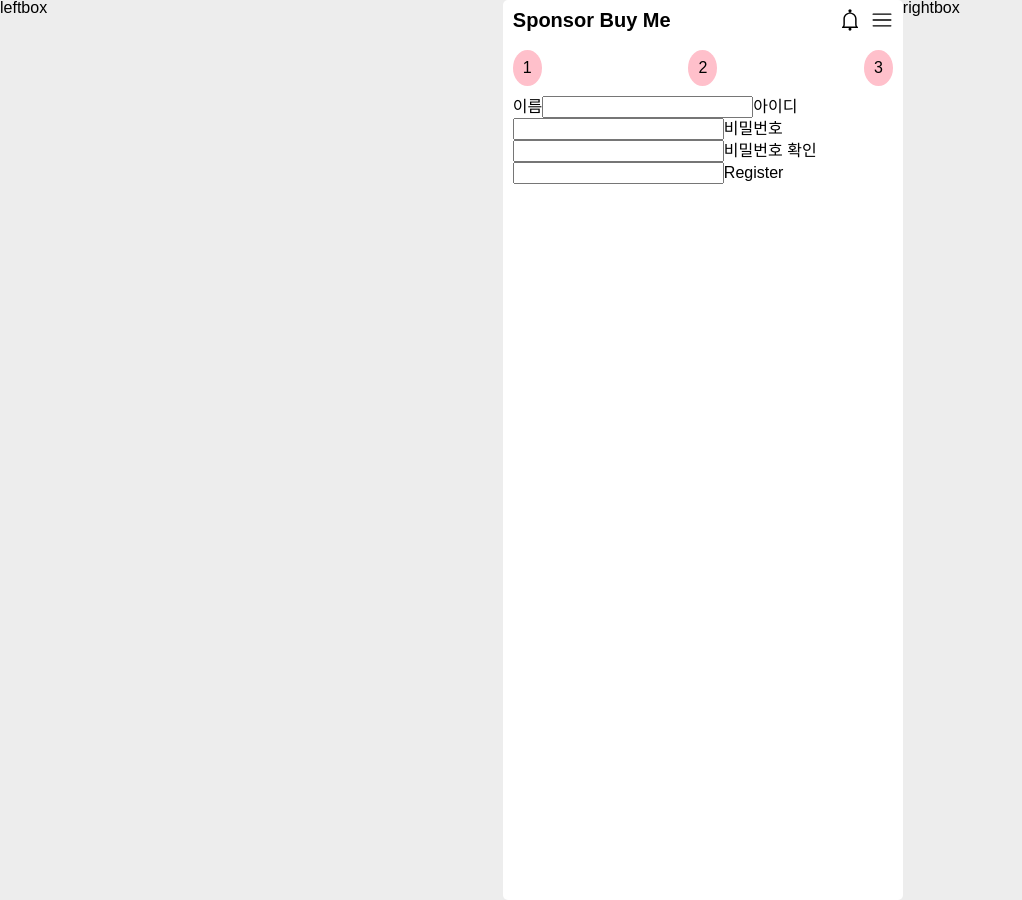
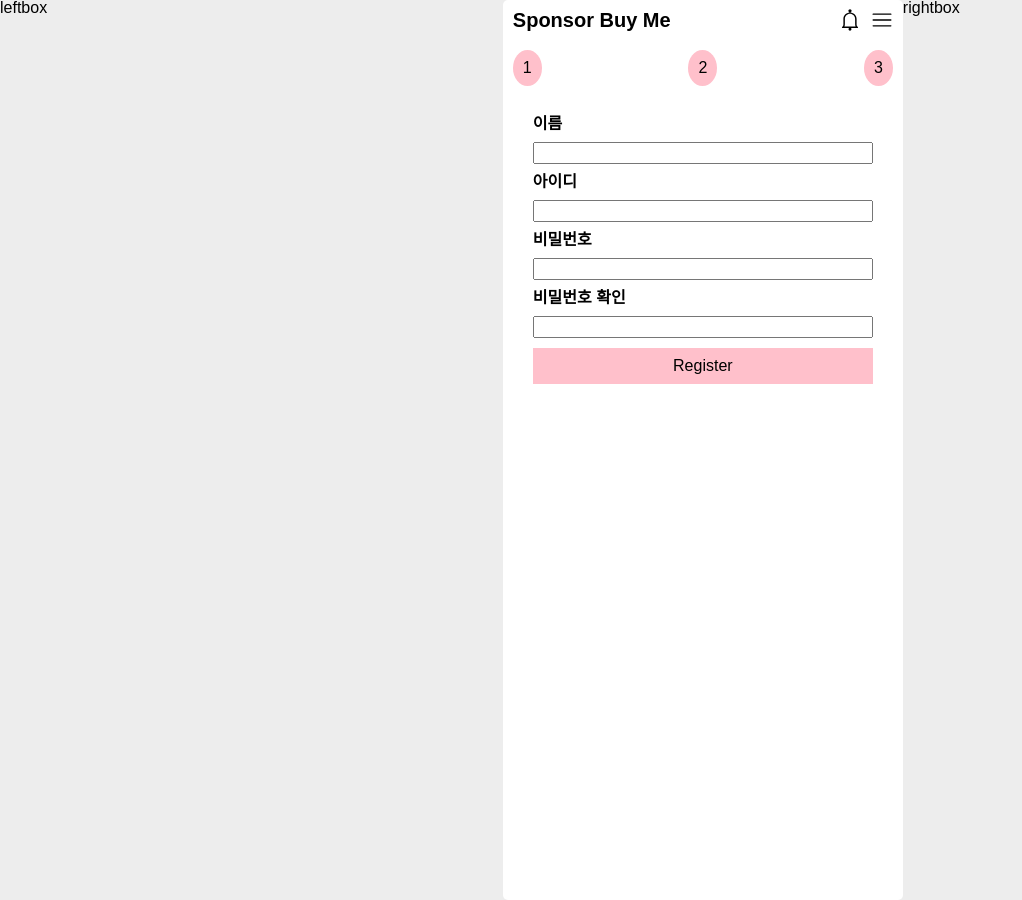
Before and after one commit to a-honey/sponsor-me-now, a React (Vite) app: page /register in a window 1280 px wide. Both pictures are taken after a click on the element "후원하기". Shown: the whole page, without its empty margins (0-1022 px from the left). Built offline with nearby package versions, Linux system fonts and the light colour scheme.

Commit message:
:lipstick: Design: registerForm 스타일 추가

```diff
--- a/src/App.tsx
+++ b/src/App.tsx
@@ -1,6 +1,6 @@
 import Router from './Router';
 import './styles/reset.css';
-import './styles/global.css';
+import './styles/global.scss';
 
 function App() {
   return <Router />;
--- a/src/pages/register/components/Register.InputBox.tsx
+++ b/src/pages/register/components/Register.InputBox.tsx
@@ -15,7 +15,7 @@ const InputBox = ({ isSponsor }: { isSponsor: boolean | undefined }) => {
   };
 
   return (
-    <form onSubmit={handleSubmit(onSubmit)}>
+    <form className="registerForm" onSubmit={handleSubmit(onSubmit)}>
       <label>이름</label>
       <input type="text" {...register('username')} />
       <label>아이디</label>
--- a/src/pages/register/components/Register.MoreBox.tsx
+++ b/src/pages/register/components/Register.MoreBox.tsx
@@ -1,6 +1,6 @@
 const MoreBox = () => {
   return (
-    <form>
+    <form className="registerForm">
       <label>분야</label>
       <label>자기소개 입력</label>
       <label>프로필이미지</label>
--- a/src/styles/global.css
+++ b/src/styles/global.scss
@@ -21,3 +21,17 @@ article {
   height: 100%;
   padding-top: 40px;
 }
+
+.registerForm {
+  padding: 20px;
+  display: flex;
+  flex-direction: column;
+  gap: 10px;
+  label {
+    font-weight: 700;
+  }
+  button {
+    background-color: pink;
+    padding: 10px;
+  }
+}
```
